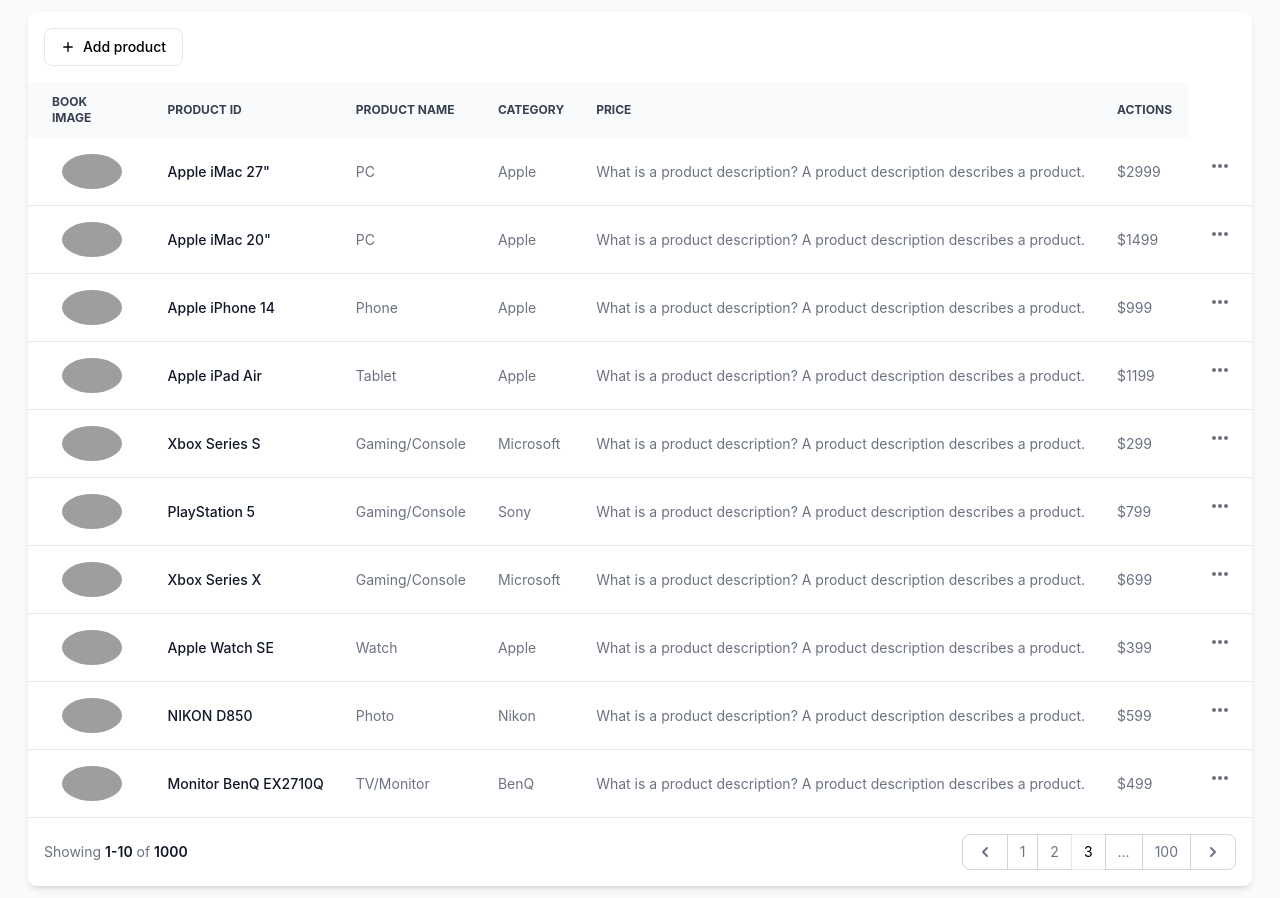
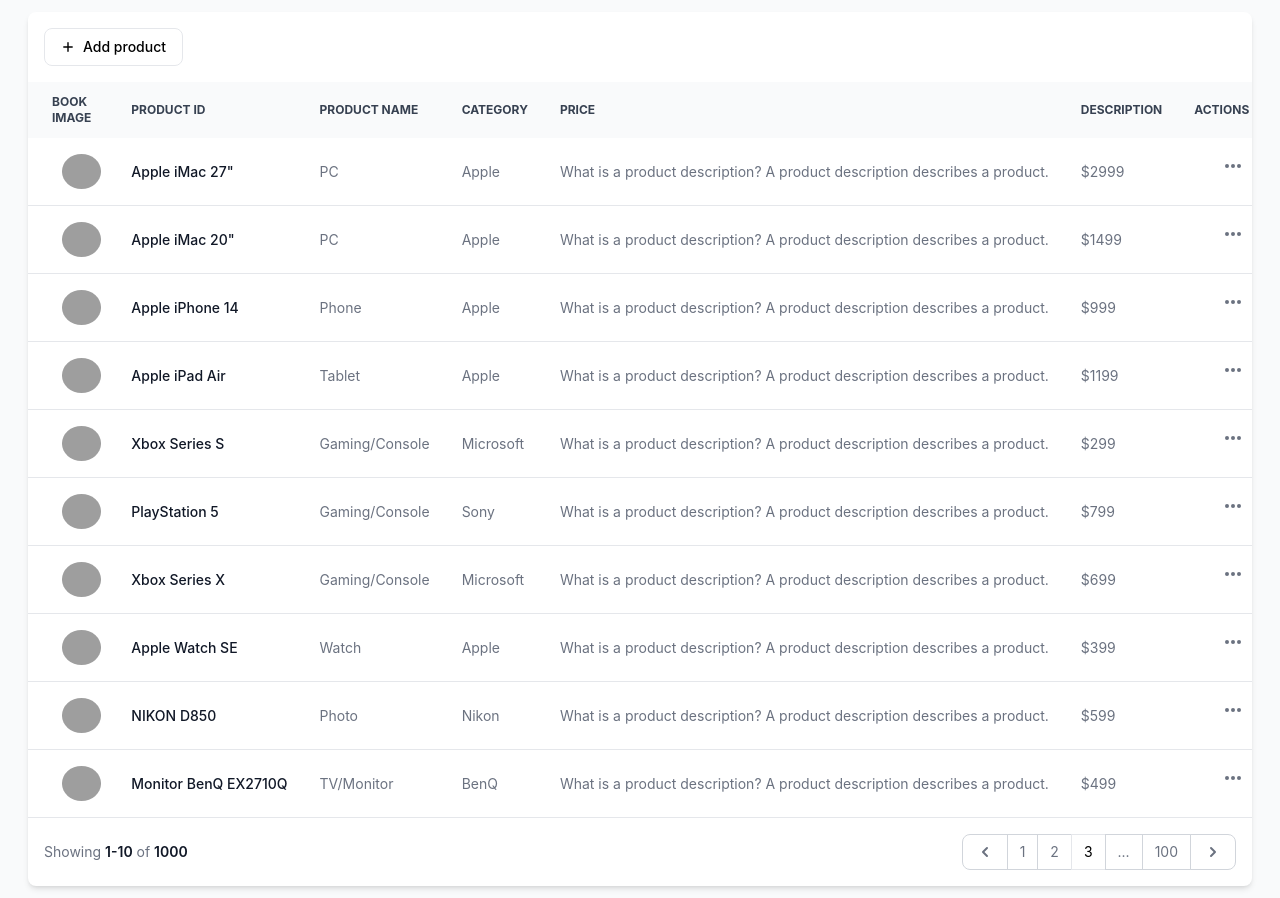
Before and after one commit to alamovAsadbek/month_6_lesson_5, a Python web app: template templates/index.html in a window 1280 px wide. Run offline with Jinja, Linux system fonts and the light colour scheme; the template is opened without the code that fills it, so the values that code supplies are empty; some libraries are stand-ins or nearby versions; grey boxes are pictures that could not be loaded.

Commit message:
change index.html

```diff
--- a/templates/index.html
+++ b/templates/index.html
@@ -35,6 +35,7 @@
                         <th scope="col" class="px-4 py-4">Product name</th>
                         <th scope="col" class="px-4 py-3">Category</th>
                         <th scope="col" class="px-4 py-3">Price</th>
+                        <th scope="col" class="px-4 py-3">Description</th>
                         <th scope="col" class="px-4 py-3">Actions</th>
                     </tr>
                     </thead>
```
